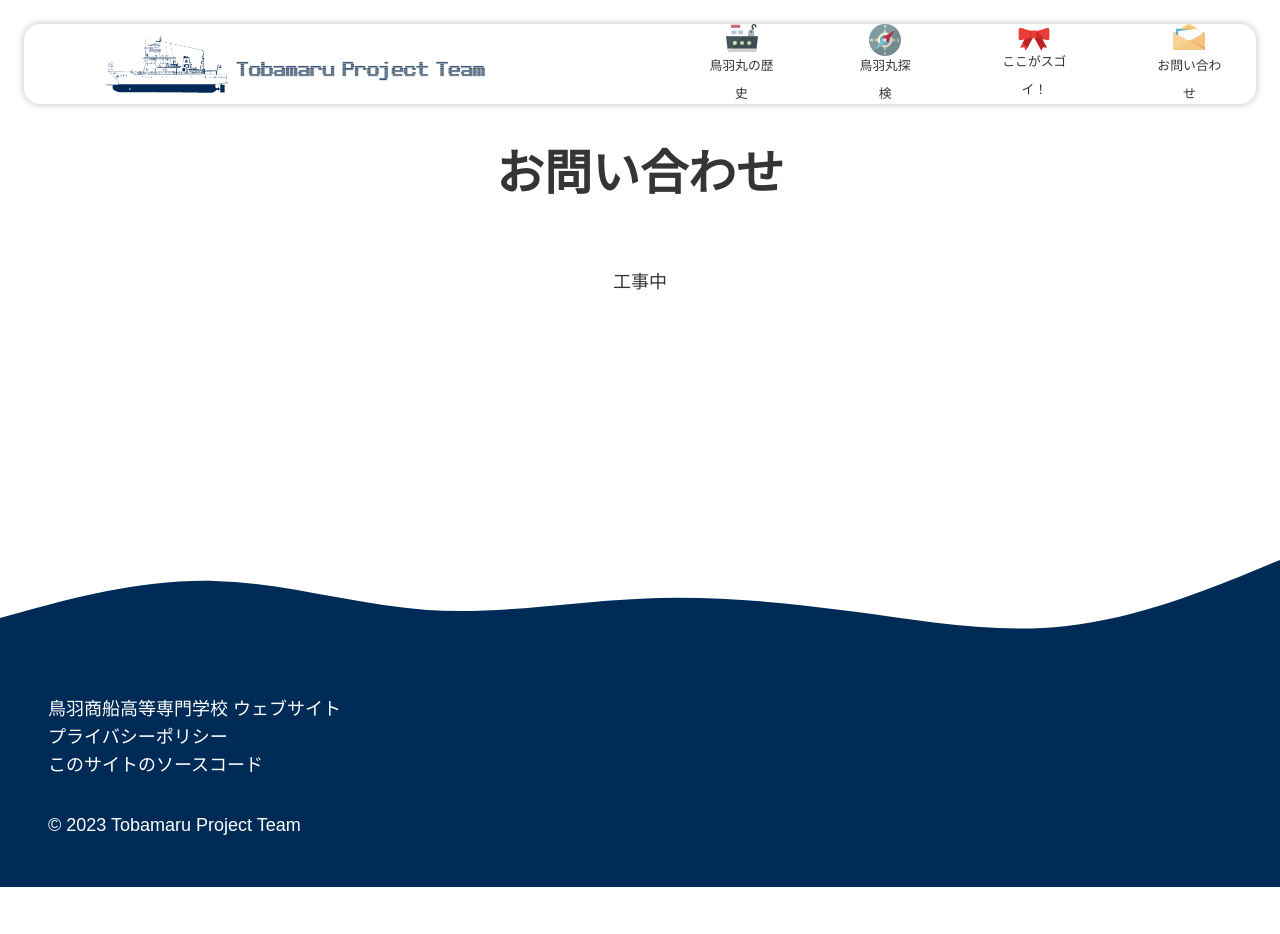
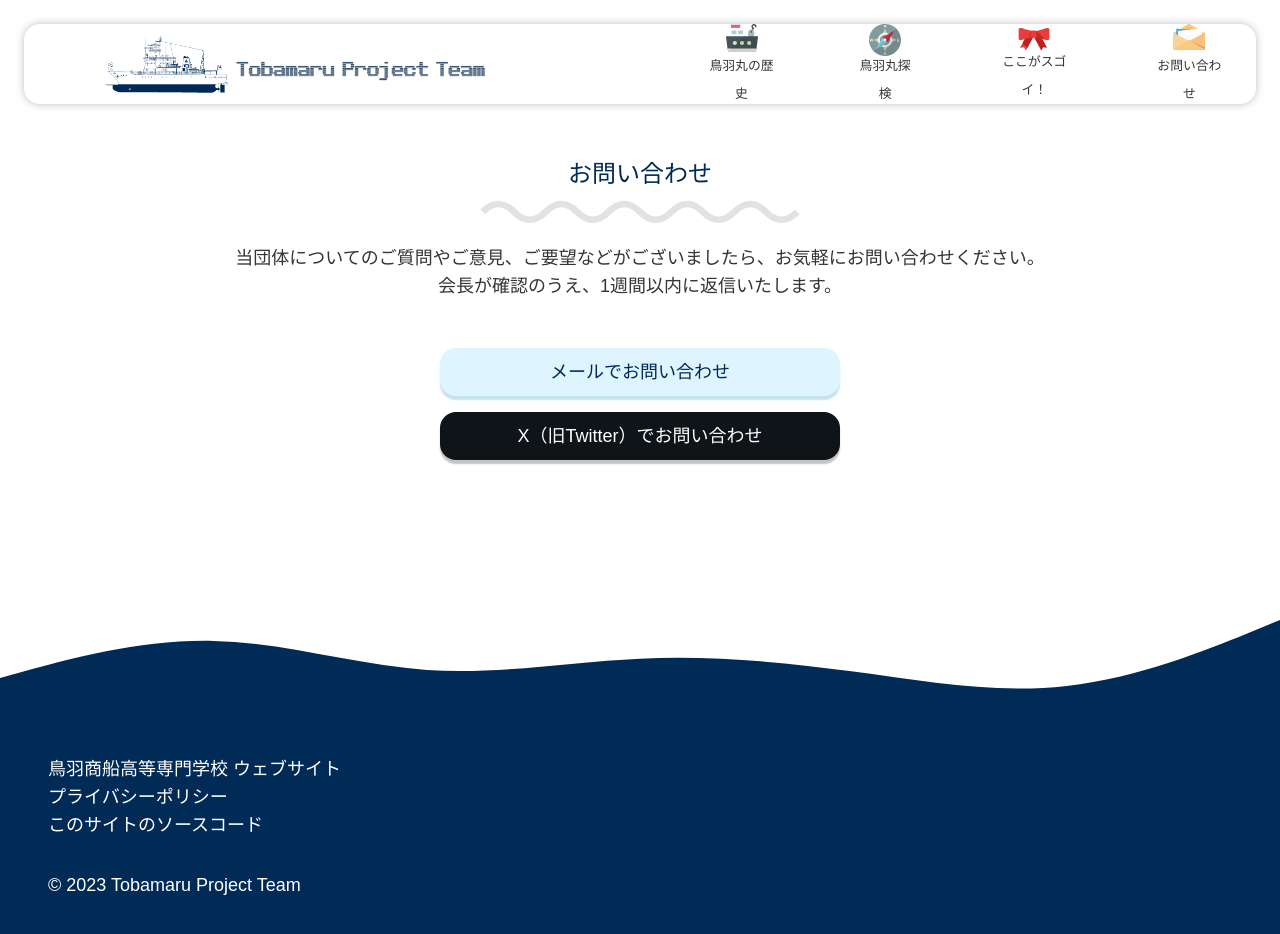
Before and after one commit to takara2314/3rd-tobamaru-lastyear, a SvelteKit app: page /contact in a window 1280 px wide. Shown: the top 934 px of the page. Before the commit the page ends 887 px from the top, so only its background shows below. Built offline with nearby package versions, Linux system fonts and the light colour scheme; no server answers; a web font is replaced by a local one.

Commit message:
Add: お問い合わせページ

```diff
--- a/src/components/MetaTags.svelte
+++ b/src/components/MetaTags.svelte
@@ -1,6 +1,9 @@
 <script>
   import { MetaTags } from "svelte-meta-tags";
-  import { PUBLIC_SITE_URL } from "$env/static/public";
+  import {
+    PUBLIC_SITE_URL,
+    PUBLIC_X_NAME
+  } from "$env/static/public";
 
   export let title;
   export let description;
@@ -27,8 +30,8 @@
       siteName: "Tobamaru Project Team"
     },
     twitter: {
-      handle: "@3rdTOBAMARUprg",
-      site: "@3rdTOBAMARUprg",
+      handle: `@${PUBLIC_X_NAME}`,
+      site: `@${PUBLIC_X_NAME}`,
       cardType: "summary_large_image",
       title: href !== "/" ? `${title} | Tobamaru Project Team` : "Tobamaru Project Team",
       description: description,
--- a/src/routes/contact/+page.svelte
+++ b/src/routes/contact/+page.svelte
@@ -1,7 +1,10 @@
 <script>
   import MetaTags from "../../components/MetaTags.svelte";
-  import PrimaryBtn from "../../components/buttons/PrimaryBtn.svelte";
-  import SecondaryBtn from "../../components/buttons/SecondaryBtn.svelte";
+  import H2 from "../../components/headers/H2.svelte";
+  import {
+    PUBLIC_CHAIRPERSON_EMAIL,
+    PUBLIC_X_NAME
+  } from "$env/static/public";
 </script>
 
 <MetaTags
@@ -11,10 +14,37 @@
 />
 
 <main>
-  <h2>
-    お問い合わせ
-  </h2>
-  工事中
+  <article>
+    <H2>
+      お問い合わせ
+    </H2>
+    <div>
+      <p>
+        当団体についてのご質問やご意見、ご要望などがございましたら、お気軽にお問い合わせください。
+      </p>
+      <p>
+        会長が確認のうえ、1週間以内に返信いたします。
+      </p>
+    </div>
+
+    <ul>
+      <li>
+        <a href={`mailto:${PUBLIC_CHAIRPERSON_EMAIL}`}>
+          <button class="mail">
+            メールでお問い合わせ
+          </button>
+        </a>
+      </li>
+      <li>
+        <a href={`https://x.com/${PUBLIC_X_NAME}`}>
+          <button class="x">
+            X（旧Twitter）でお問い合わせ
+          </button>
+        </a>
+      </li>
+    </ul>
+
+  </article>
 </main>
 
 <style>
@@ -23,9 +53,39 @@
     margin: 10rem 0;
   }
 
-  h2 {
-    font-size: 3rem;
-    font-weight: bold;
-    margin-bottom: 5rem;
+  ul {
+    margin-top: 3rem;
+    display: flex;
+    flex-direction: column;
+    align-items: center;
+    gap: 1rem;
+  }
+
+  li {
+    width: 25rem;
+    height: 3rem;
+  }
+
+  a {
+    width: 100%;
+    height: 100%;
+  }
+
+  button {
+    width: 100%;
+    height: 100%;
+    border-radius: 1rem;
+  }
+
+  .mail {
+    color: var(--primary-color);
+    background-color: var(--primary-btn-bg-color);
+    box-shadow: 0 0.25rem 0.1rem var(--primary-btn-shadow-color);
+  }
+
+  .x {
+    color: white;
+    background-color: rgb(15, 20, 25);
+    box-shadow: 0 0.25rem 0.1rem rgba(15, 20, 25, 0.25);
   }
 </style>
```
Also changed, not shown: 2 other files (tests, documents, lock files or other folders).
